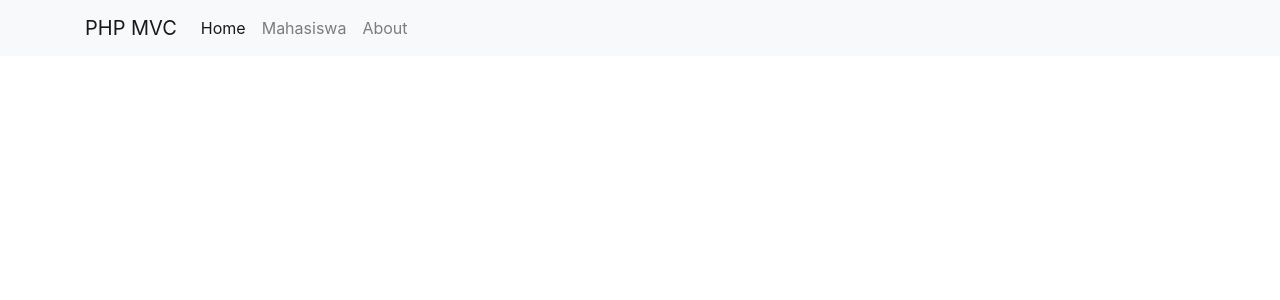
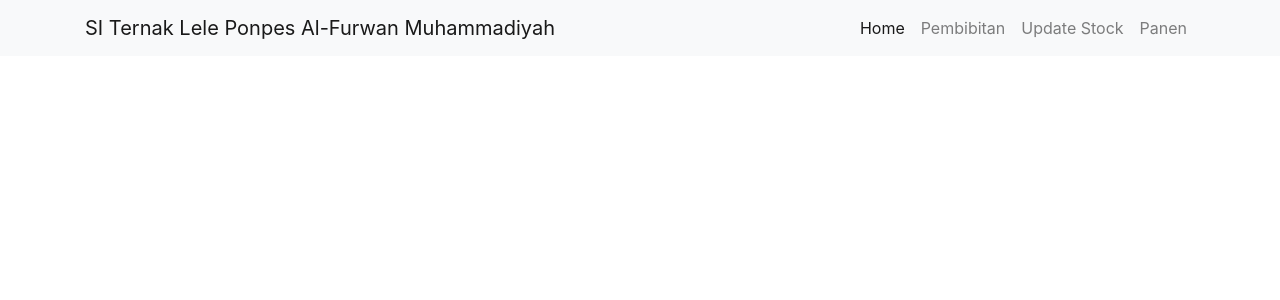
Before and after one commit to alvimuh/si_ternaklele, a PHP site: the page made by app/views/templates/header.php in a window 1280 px wide. Shown: the top 300 px of the page. Run offline with PHP 8.4, Linux system fonts and the light colour scheme; the template is opened without the code that fills it: most values are stand-ins (such as "Sample title", 1, 10 or a date in 2020); some libraries are stand-ins or nearby versions.

Commit message:
Buat view pembibitan

```diff
--- a/app/config/config.php
+++ b/app/config/config.php
@@ -7,4 +7,4 @@ define('BASEURL', 'http://localhost/si_ternaklele/public');
 define('DB_HOST', 'localhost');
 define('DB_USER', 'root');
 define('DB_PASS', '');
-define('DB_NAME', 'ternaklele');
+define('DB_NAME', 'phpmvc');
--- /dev/null
+++ b/app/core/Constants.php
@@ -0,0 +1,2 @@
+<?php
+define('BASEURL','http://localhost/10517094/phpmvc_asset/public');
--- a/app/init.php
+++ b/app/init.php
@@ -4,4 +4,3 @@ require_once 'core/App.php';
 require_once 'core/Controller.php';
 require_once 'core/Database.php';
 require_once 'config/config.php';
-// require_once 'core/Flasher.php';
--- a/app/views/templates/header.php
+++ b/app/views/templates/header.php
@@ -1,22 +1,25 @@
 <!DOCTYPE html>
 <html>
+
 <head>
-	<title>Halaman Home</title>
+	<title><?= $data['judul']; ?></title>
 	<link rel="stylesheet" href="<?= BASEURL; ?>/css/bootstrap.css">
 </head>
+
 <body>
 	<nav class="navbar navbar-expand-lg navbar-light bg-light">
 		<div class="container">
-		  <a class="navbar-brand" href="<= BASEURL;?>">PHP MVC</a>
+			<a class="navbar-brand" href="<= BASEURL;?>">SI Ternak Lele Ponpes Al-Furwan Muhammadiyah</a>
 			<button class="navbar-toggler" type="button" data-toggle="collapse" data-target="#navbarNavAltMarkup" aria-controls="navbarNavAltMarkup" aria-expanded="false" aria-label="Toggle navigation">
 				<span class="navbar-toggler-icon"></span>
 			</button>
-		  <div class="collapse navbar-collapse" id="navbarNavAltMarkup">
-		    <div class="navbar-nav">
-		      <a class="nav-item nav-link active" href="<?= BASEURL;?>">Home <span class="sr-only">(current)</span></a>
+			<div class="collapse navbar-collapse " id="navbarNavAltMarkup">
+				<div class="navbar-nav ml-auto">
+					<a class="nav-item nav-link active" href="<?= BASEURL; ?>">Home <span class="sr-only">(current)</span></a>
 
-		      <a class="nav-item nav-link" href="<?= BASEURL;?>/mahasiswa">Mahasiswa</a>
-		      <a class="nav-item nav-link" href="<?= BASEURL;?>/about">About</a>
+					<a class="nav-item nav-link" href="<?= BASEURL; ?>/pembibitan">Pembibitan</a>
+					<a class="nav-item nav-link" href="<?= BASEURL; ?>/update_stock">Update Stock</a>
+					<a class="nav-item nav-link" href="<?= BASEURL; ?>/panen">Panen</a>
 
 				</div>
 			</div>
```
Also changed, not shown: app/controllers/Mahasiswa.php (+23 -21 lines), app/controllers/Pembibitan.php (added, +13 -0 lines), app/core/Flasher.php (+21 -21 lines), app/views/pembibitan/index.php (added), app/views/templates/sidebar.php (added). Lines whose indentation alone changed are shown as unchanged.
